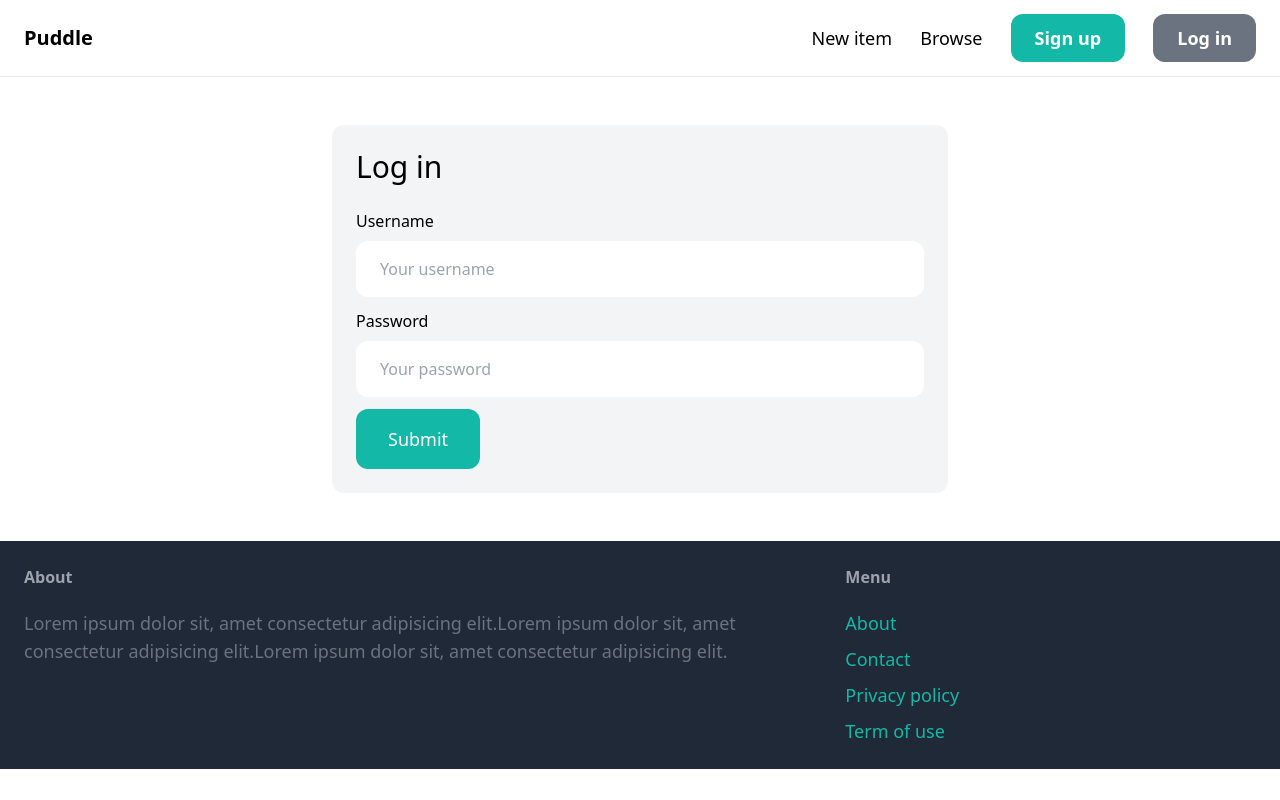
After one commit to readytow0rk/Jacketshop-Empty-Online-Shop, a Django app: page /login/ in a window 1280 px wide. The commit adds this page. Run offline with Django 4.2, Linux system fonts and the light colour scheme; some libraries are stand-ins or nearby versions.

Commit message:
logic if you are login or not

```diff
--- a/puddle/core/forms.py
+++ b/puddle/core/forms.py
@@ -1,6 +1,16 @@
 from django import forms
-from django.contrib.auth.forms import UserCreationForm
+from django.contrib.auth.forms import UserCreationForm, AuthenticationForm
 from django.contrib.auth.models import User
+
+class LoginForm(AuthenticationForm):
+    username = forms.CharField(widget=forms.TextInput(attrs={
+        'placeholder': 'Your username',
+        'class': 'w-full py-4 px-6 rounded-xl'
+    }))
+    password = forms.CharField(widget=forms.PasswordInput(attrs={
+        'placeholder': 'Your password',
+        'class': 'w-full py-4 px-6 rounded-xl'
+    }))
 
 class SignupForm(UserCreationForm):
     class Meta:
@@ -11,17 +21,14 @@ class SignupForm(UserCreationForm):
         'placeholder': 'Your username',
         'class': 'w-full py-4 px-6 rounded-xl'
     }))
-
     email = forms.CharField(widget=forms.EmailInput(attrs={
         'placeholder': 'Your email address',
         'class': 'w-full py-4 px-6 rounded-xl'
     }))
-
     password1 = forms.CharField(widget=forms.PasswordInput(attrs={
         'placeholder': 'Your password',
         'class': 'w-full py-4 px-6 rounded-xl'
     }))
-
     password2 = forms.CharField(widget=forms.PasswordInput(attrs={
         'placeholder': 'Repeat password',
         'class': 'w-full py-4 px-6 rounded-xl'
--- a/puddle/core/templates/core/base.html
+++ b/puddle/core/templates/core/base.html
@@ -13,9 +13,13 @@
             <a href="#" class="text-lg font semibold hover:text-gray-500">New item</a>
             <a href="#" class="text-lg font semibold hover:text-gray-500">Browse</a>
 
-
-            <a href="{% url 'core:signup' %}" class="px-6 py-3 text-lg font-semibold bg-teal-500 text-white rounded-xl hover:bg-teal-700">Sign up</a>
-            <a href="#" class="px-6 py-3 text-lg font-semibold bg-gray-500 text-white rounded-xl hover:bg-gray-700">Log in</a>
+            {% if request.user.is_authenticated %}
+            <a href="#" class="px-6 py-3 text-lg font-semibold bg-teal-500 text-white rounded-xl hover:bg-teal-700">Inbox</a>
+            <a href="#" class="px-6 py-3 text-lg font-semibold bg-gray-500 text-white rounded-xl hover:bg-gray-700">Dashboard</a>
+            {% else %}
+                <a href="{% url 'core:signup' %}" class="px-6 py-3 text-lg font-semibold bg-teal-500 text-white rounded-xl hover:bg-teal-700">Sign up</a>
+                <a href="{% url 'core:login' %}" class="px-6 py-3 text-lg font-semibold bg-gray-500 text-white rounded-xl hover:bg-gray-700">Log in</a>
+            {% endif %}
         </div>
     </nav>
 	<div class="px-6 py-6">
--- /dev/null
+++ b/puddle/core/templates/core/login.html
@@ -0,0 +1,35 @@
+{% extends 'core/base.html' %}
+
+{% block title %}Log in{% endblock %}
+
+{% block content %}
+<div class="w-1/2 my-6 mx-auto p-6 bg-gray-100 rounded-xl">
+    <h1 class="mb-6 text-3xl">Log in</h1>
+
+    <form method="post" action=".">
+        {% csrf_token %}
+
+        <div class="mb-3">
+            <label class="inline-block mb-2">Username</label><br>
+            {{ form.username }}
+        </div>
+
+        <div class="mb-3">
+            <label class="inline-block mb-2">Password</label><br>
+            {{ form.password }}
+        </div>
+
+        {% if form.errors or form.non_field_errors %}
+            <div class="mb-3 p-6 bg-red-100 rounded-xl">
+                {% for field in form %}
+                    {{ field.errors }}
+                {% endfor %}
+
+                {{ form.non_field_errors }}
+            </div>
+        {% endif %}
+
+        <button class="py-4 px-8 text-lg bg-teal-500 hover:bg-teal-700 rounded-xl text-white">Submit</button>
+    </form>
+</div>
+{% endblock %}
--- a/puddle/core/urls.py
+++ b/puddle/core/urls.py
@@ -1,11 +1,14 @@
+from django.contrib.auth import views as auth_views
 from django.urls import path
 
 from . import views
+from .forms import LoginForm
 
 app_name = 'core'
 
 urlpatterns = [
     path('', views.index, name='index'),
-    path("contact/", views.contact, name='contact'),
-    path('signup/', views.signup, name='signup')
+    path('contact/', views.contact, name='contact'),
+    path('signup/', views.signup, name='signup'),
+    path('login/', auth_views.LoginView.as_view(template_name='core/login.html', authentication_form=LoginForm), name='login'),
 ]
--- a/puddle/puddle/settings.py
+++ b/puddle/puddle/settings.py
@@ -27,6 +27,9 @@ DEBUG = True
 
 ALLOWED_HOSTS = []
 
+LOGIN_URL = '/login/'
+LOGIN_REDIRECT_URL = '/'
+LOGOUT_REDIRECT_URL = '/'
 
 # Application definition
 
```
Also changed, not shown: puddle/db.sqlite3.
